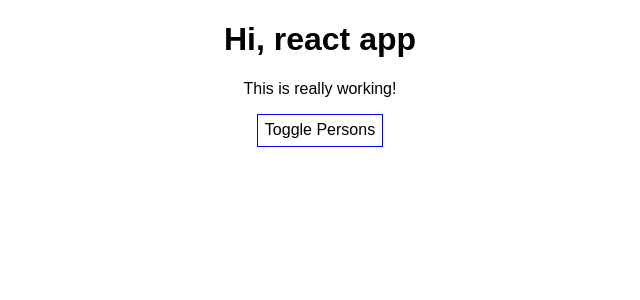
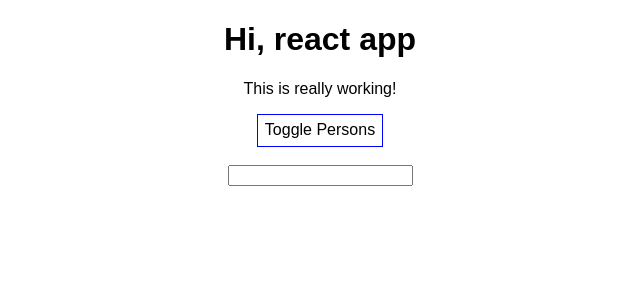
Before and after one commit to 1kevinson/react-complete-guide, a React (Create React App) app in the folder react-complete-guide/: page / in a window 1280 px wide. Shown: the top 300 px of the page, without its empty margins (320-960 px from the left). Built offline with nearby package versions, Linux system fonts and the light colour scheme.

Commit message:
[Working with list and conditional](<copy,event>): Begin assessment

```diff
--- a/react-complete-guide/src/App.js
+++ b/react-complete-guide/src/App.js
@@ -13,6 +13,10 @@ class App extends Component {
     ],
     otherState: "some other value",
     showPersons: false,
+  };
+
+  textState = {
+    textLength: null,
   };
 
   switchNameHandler = (newName) => {
@@ -57,6 +61,11 @@ class App extends Component {
     });
   };
 
+  enteredTextHandler = (event) => {
+    this.textState.textLength = event.target.value.length;
+    this.setState({ textLength: event.target.value.length });
+  };
+
   render() {
     const style = {
       backgroundColor: "white",
@@ -95,6 +104,9 @@ class App extends Component {
         <button style={style} onClick={this.togglePersonHandler}>
           Toggle Persons
         </button>
+        <br /> <br />
+        <input type="text" onChange={this.enteredTextHandler} />
+        <p>{this.textState.textLength}</p>
         {persons}
       </div>
     );
```
